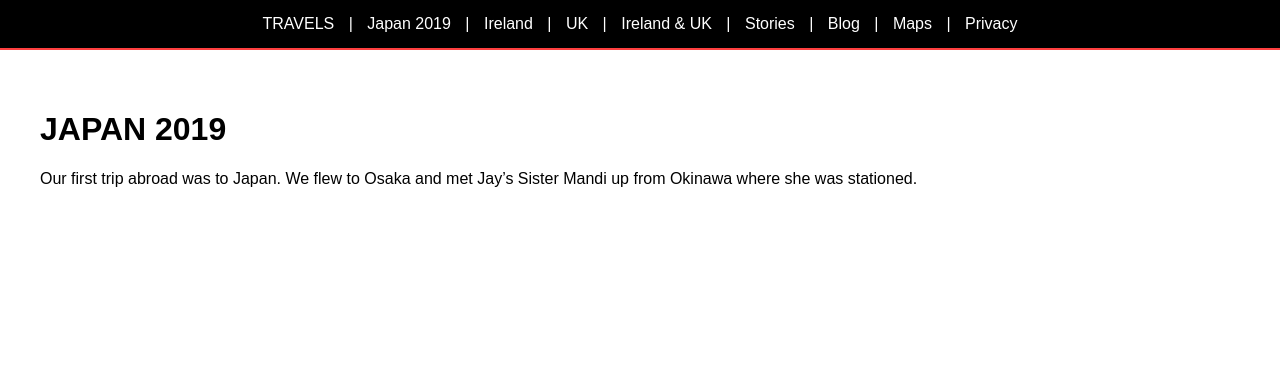
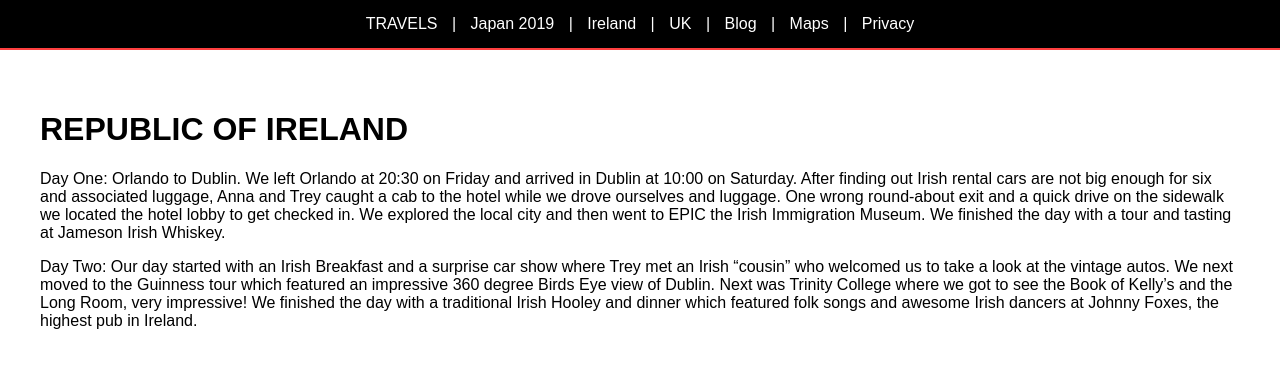
Before and after one commit to Blkbrd77/2samples-refactor, a Flask app: page /ireland in a window 1280 px wide. Shown: the top 368 px of the page. Run offline with Flask 2, Linux system fonts and the light colour scheme.

Commit message:
content changes to pages

```diff
--- a/app/templates/index.html
+++ b/app/templates/index.html
@@ -34,7 +34,7 @@
             <div class="tile">
                 <img src="https://d1rhrn7ca7di1b.cloudfront.net/images/IMG_3305-225x300.jpeg" alt="United Kingdom">
                 <h2>UNITED KINGDOM</h2>
-                <p>After exploring Ireland and Northern Ireland (Jay's favorite), we returned to Dublin to fly to Scotland, then enjoyed a memorable lunch in England, experiencing three-quarters of the UK. Wales awaits our next adventure!</p>
+                <p>Flew to Scotland, then enjoyed a memorable lunch in England, experiencing three-quarters of the UK. Wales awaits our next adventure!</p>
                 <a href="/uk" class="tile-button">UNITED KINGDOM</a>
             </div>
         </div>
--- a/app/templates/ireland.html
+++ b/app/templates/ireland.html
@@ -12,15 +12,14 @@
         <a href="/japan2019">Japan 2019</a> |
         <a href="/ireland">Ireland</a> |
         <a href="/uk">UK</a> |
-        <a href="/irelanduk">Ireland & UK</a> |
-        <a href="/stories">Stories</a> |
         <a href="/blog">Blog</a> |
         <a href="/maps">Maps</a> |
         <a href="/privacy">Privacy</a>
     </nav>
     <div class="container">
-        <h1>JAPAN 2019</h1>
-        <p>Our first trip abroad was to Japan. We flew to Osaka and met Jay’s Sister Mandi up from Okinawa where she was stationed.</p>
+        <h1>REPUBLIC OF IRELAND</h1>
+        <p>Day One: Orlando to Dublin. We left Orlando at 20:30 on Friday and arrived in Dublin at 10:00 on Saturday. After finding out Irish rental cars are not big enough for six and associated luggage, Anna and Trey caught a cab to the hotel while we drove ourselves and luggage. One wrong round-about exit and a quick drive on the sidewalk we located the hotel lobby to get checked in. We explored the local city and then went to EPIC the Irish Immigration Museum. We finished the day with a tour and tasting at Jameson Irish Whiskey.</p>
+        <p>Day Two: Our day started with an Irish Breakfast and a surprise car show where Trey met an Irish “cousin” who welcomed us to take a look at the vintage autos. We next moved to the Guinness tour which featured an impressive 360 degree Birds Eye view of Dublin. Next was Trinity College where we got to see the Book of Kelly’s and the Long Room, very impressive! We finished the day with a traditional Irish Hooley and dinner which featured folk songs and awesome Irish dancers at Johnny Foxes, the highest pub in Ireland.</p>
     </div>
 </body>
 </html>
```
